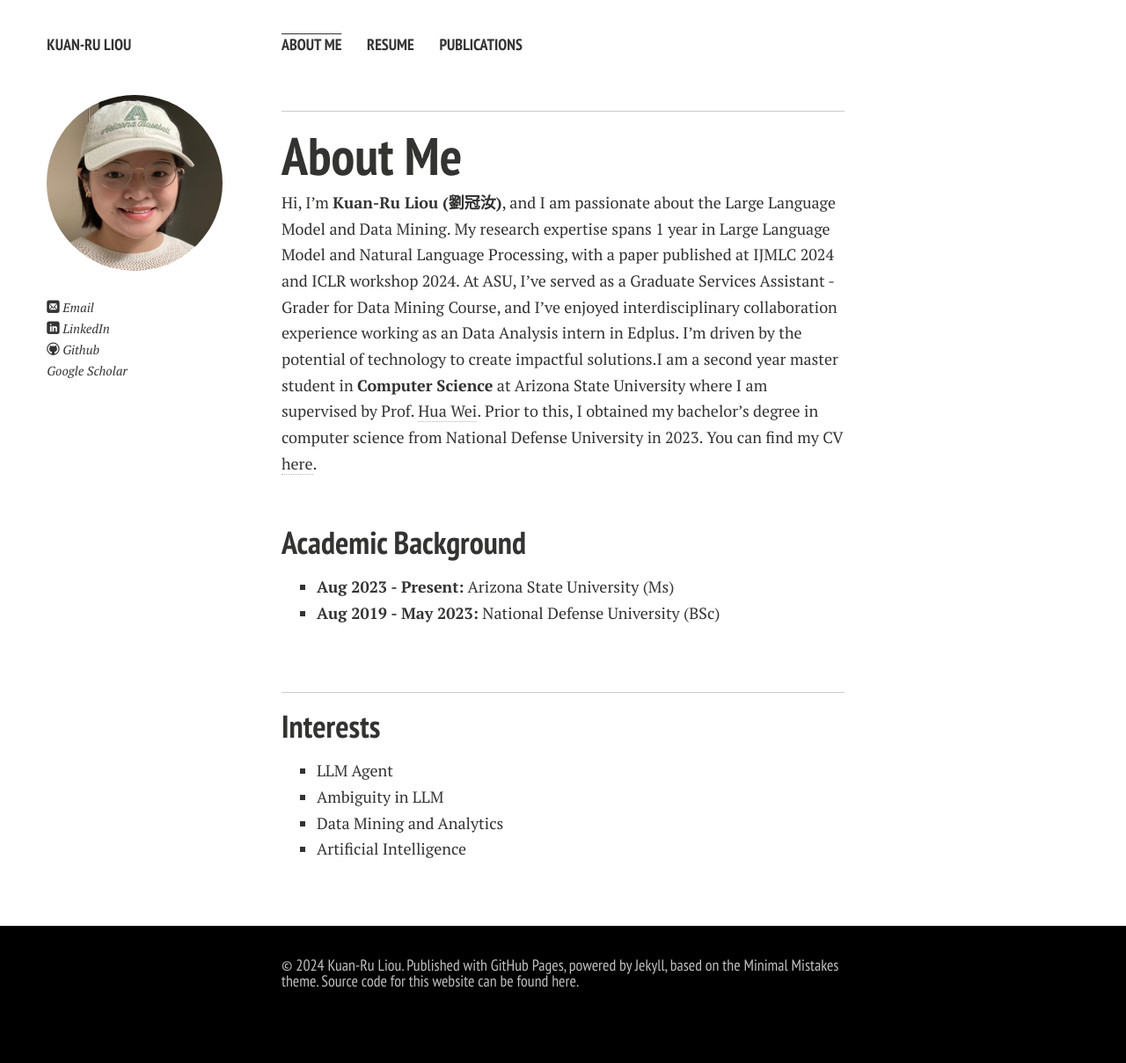
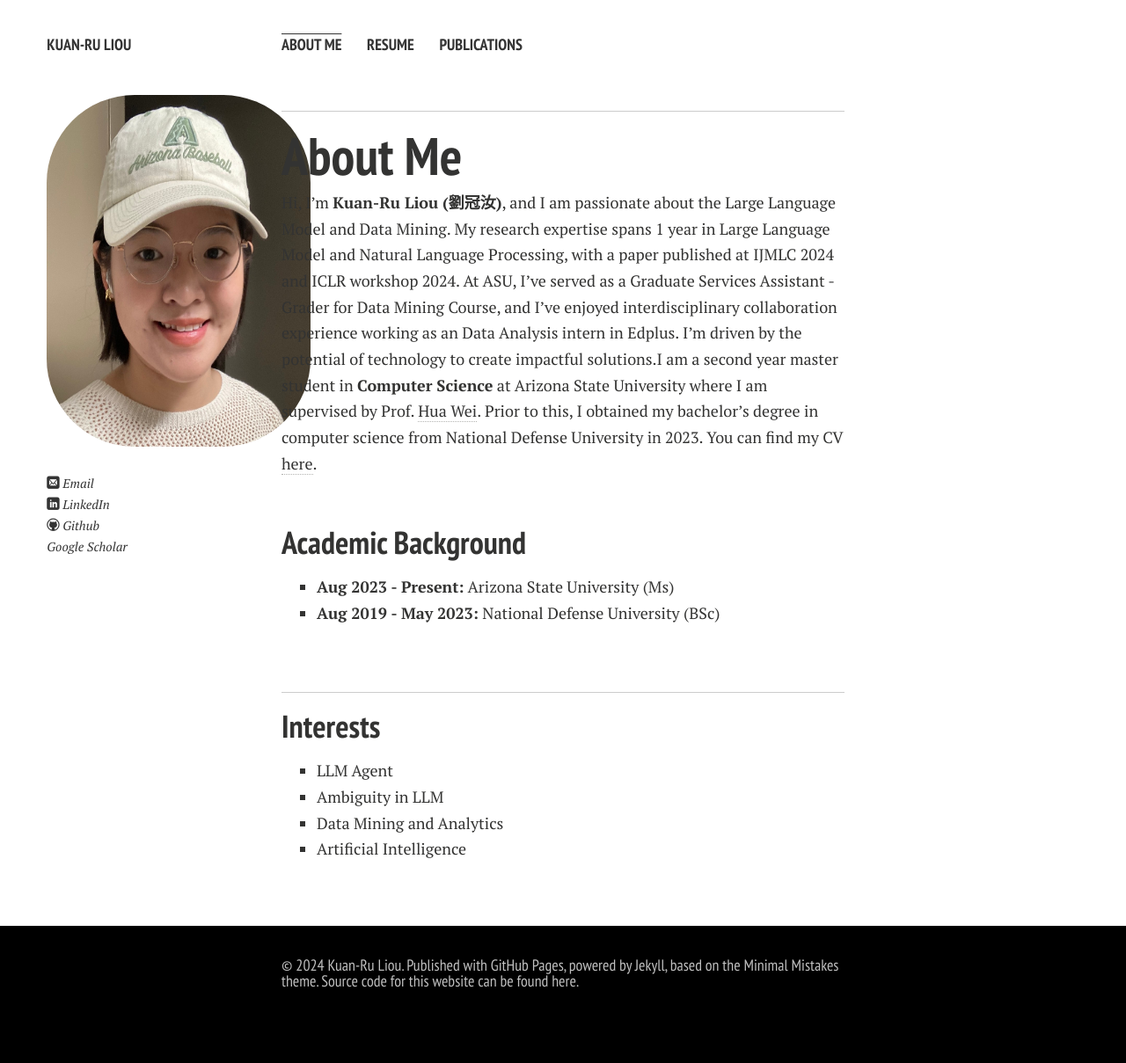
Before and after one commit to rubyliou1023/rubyliou1023.github.io, a Jekyll site: the page built from index.md, in a window 1280 px wide. Shown: the whole page at 88% size. Built offline with Jekyll 4.4.1, drawn with Linux system fonts in a browser that asks for light colours; nearby versions of some CDN libraries; comment, search, counter and statistics services are not loaded; a style sheet for code colours, icons or effects is not loaded.

Commit message:
code updated

```diff
--- a/_includes/author-bio.html
+++ b/_includes/author-bio.html
@@ -1,4 +1,4 @@
-<img src="{{ site.url }}/images/{{ site.owner.avatar }}" class="bio-photo" alt="{{ site.owner.name }} bio photo" width="200" height="200"></a>
+<img src="{{ site.url }}/images/{{ site.owner.avatar }}" class="bio-photo" alt="{{ site.owner.name }} bio photo" width="300" height="400"></a>
 
 <!-- <h4>{{ site.owner.name }}</h4> -->
 
```
